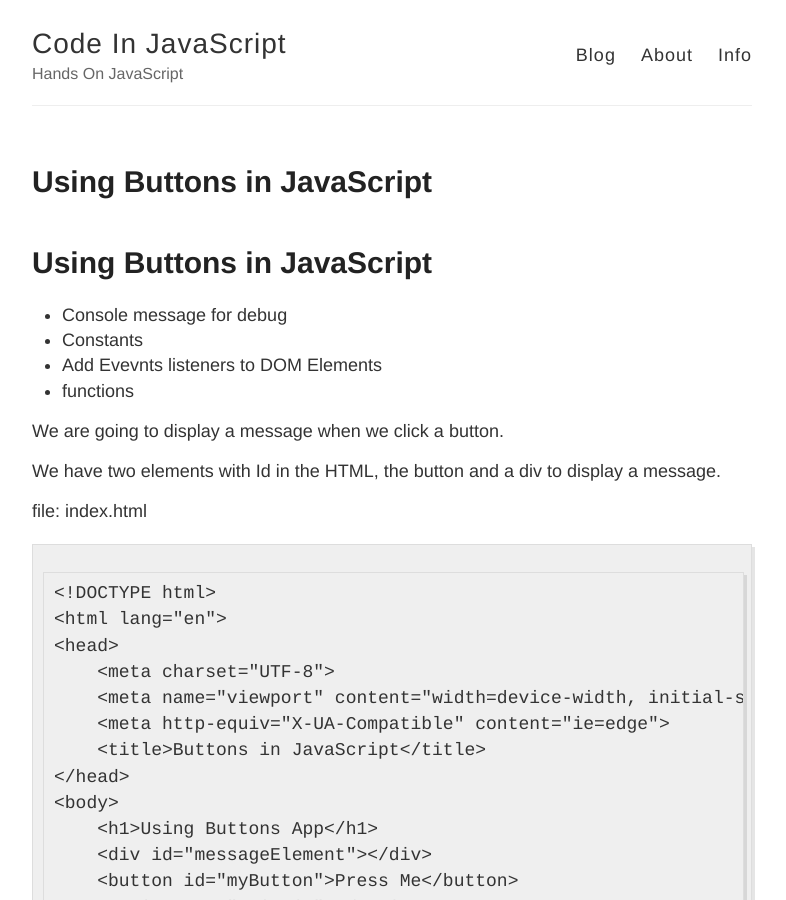
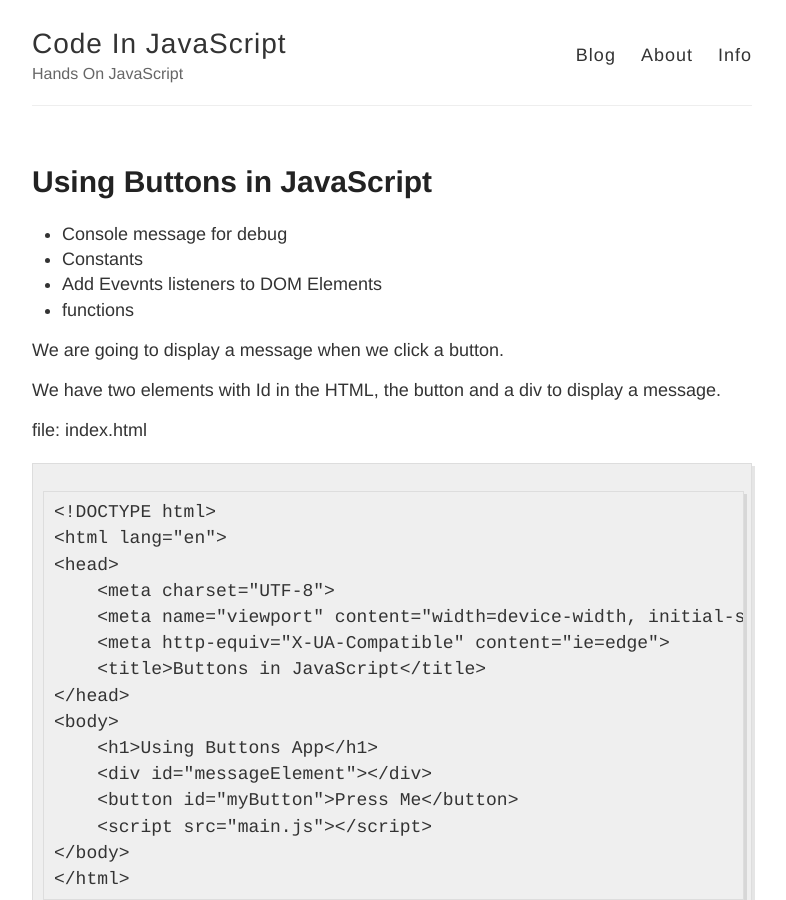
Before and after one commit to kennymingt/javascript, a Jekyll site: the page built from en/_posts/2018-03-21-2-buttons-in-javascript.md, in a window 1280 px wide and 900 px high. Shown: the whole window, without its empty margins (248-1034 px from the left). Built offline with Jekyll 4.4.1, drawn with Linux system fonts in a browser that asks for light colours.

Commit message:
remove double title

```diff
--- a/en/_posts/2018-03-21-2-buttons-in-javascript.md
+++ b/en/_posts/2018-03-21-2-buttons-in-javascript.md
@@ -4,8 +4,6 @@ title:  Using Buttons in JavaScript
 date:   2018-03-21 16:00 +0800
 categories: javascript begginer
 ---
-
-# Using Buttons in JavaScript
 
 * Console message for debug
 * Constants
```
Also changed, not shown: en/_posts/2018-03-17-1-displaying-text.md (+0 -1 lines).
